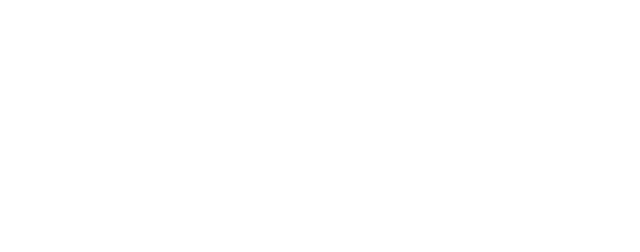
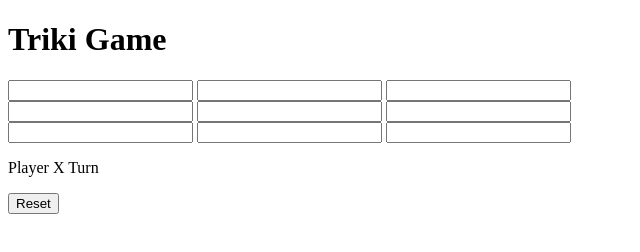
Before and after one commit to padiernas/Triqui-Game, a plain HTML site: page index.html in a window 1280 px wide. Shown: the whole page, without its empty margins (0-640 px from the left). Drawn offline with Linux system fonts and the light colour scheme.

Commit message:
Agregamos la estructura del juego

```diff
--- a/index.html
+++ b/index.html
@@ -4,10 +4,37 @@
     <meta charset="UTF-8">
     <meta http-equiv="X-UA-Compatible" content="IE=edge">
     <meta name="viewport" content="width=device-width, initial-scale=1.0">
-    <title>Triqui</title>
+    <title>Triqui Game</title>
     <link rel="stylesheet" href="./style/style.css">
 </head>
 <body>
+    <header class="header">
+        <h1>Triki Game</h1>
+    </header>
+    <main>
+        <section class="box">
+            <section class="row">
+                <input type="text" class="btn" readonly>
+                <input type="text" class="btn" readonly>
+                <input type="text" class="btn" readonly>
+            </section>
+            <section class="row">
+                <input type="text" class="btn" readonly>
+                <input type="text" class="btn" readonly>
+                <input type="text" class="btn" readonly>
+            </section>
+            <section class="row">
+                <input type="text" class="btn" readonly>
+                <input type="text" class="btn" readonly>
+                <input type="text" class="btn" readonly>
+            </section>
+        </section>
+        <p class="result">Player X Turn</p>
+        <section class="reset">
+            <button id="reset">Reset</button>
+        </section>
+    </main>
 
+    <script src="./scripts/app.js"></script>
 </body>
 </html>
```
